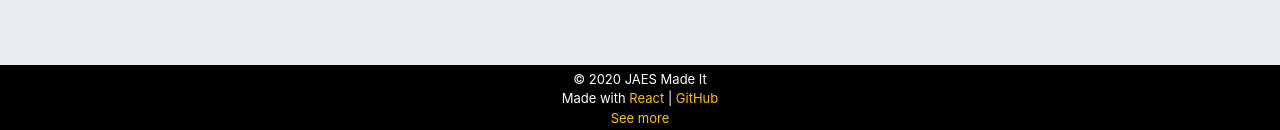
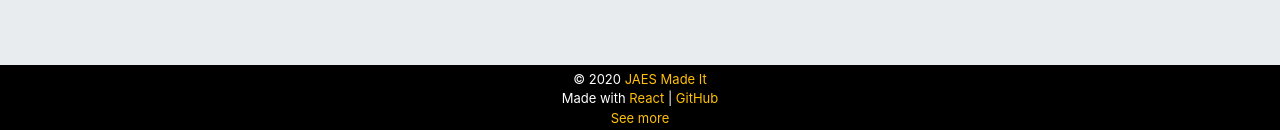
Before and after one commit to jhonnierandrey/covid-board, a React (Create React App) app: page / in a window 1280 px wide. Shown: the part 667-797 px from the top of the page. Built offline with nearby package versions, Linux system fonts and the light colour scheme; no server answers.

Commit message:
Link to JAES added

```diff
--- a/src/components/Footer.js
+++ b/src/components/Footer.js
@@ -4,7 +4,7 @@ class Footer extends Component {
     render() {
         return (
             <footer id="footer">
-				<p>© 2020 JAES Made It</p>
+				<p>&copy; 2020 <a href="https://www.jaesmadeit.com/" target="_blank" rel="noopener noreferrer">JAES Made It</a></p>
                 <p>Made with <a href="https://reactjs.org/" target="_blank" rel="noopener noreferrer">React</a> | <a href="https://github.com/jhonnierandrey/covid-board" target="_blank" rel="noopener noreferrer">GitHub</a></p>
                 <p><a href="http://jhonnierandrey.info/" target="_blank" rel="noopener noreferrer">See more</a></p>
 			</footer>
```
